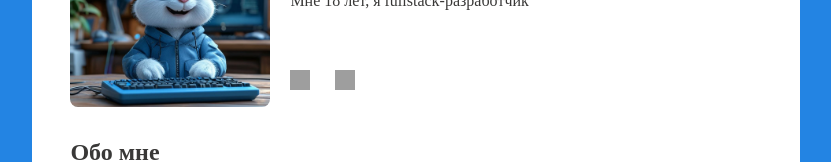
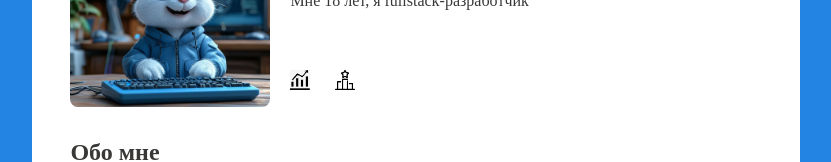
Before and after one commit to ValeryManoilov/profilecodapp, a React (Vite) app: page /test in a window 1280 px wide. Shown: the part 131-293 px from the top of the page, without its empty margins (224-1055 px from the left). Built offline with nearby package versions, Linux system fonts and the light colour scheme; grey boxes are pictures that could not be loaded; a web font is replaced by a local one.

Commit message:
test144 commit

```diff
--- a/src/components/TestPageComponents/Info.jsx
+++ b/src/components/TestPageComponents/Info.jsx
@@ -170,10 +170,10 @@ const Info = ({  name, details, bio, frontendRank, backendRank }) => {
                         <ProfileBio>{bio}</ProfileBio>
                         <ProfileRanks>
                         <Rank href={frontendLink} target="_blank" rel="noopener noreferrer">
-                              <RankImage src={frontendRank}/>
+                              <RankImage src={frontend}/>
                             </Rank>
                             <Rank href={backendLink}target="_blank" rel="noopener noreferrer">
-                              <RankImage src={backendRank}/>
+                              <RankImage src={backend}/>
                             </Rank>
                         </ProfileRanks>
                 </ProfileInfo>
```
